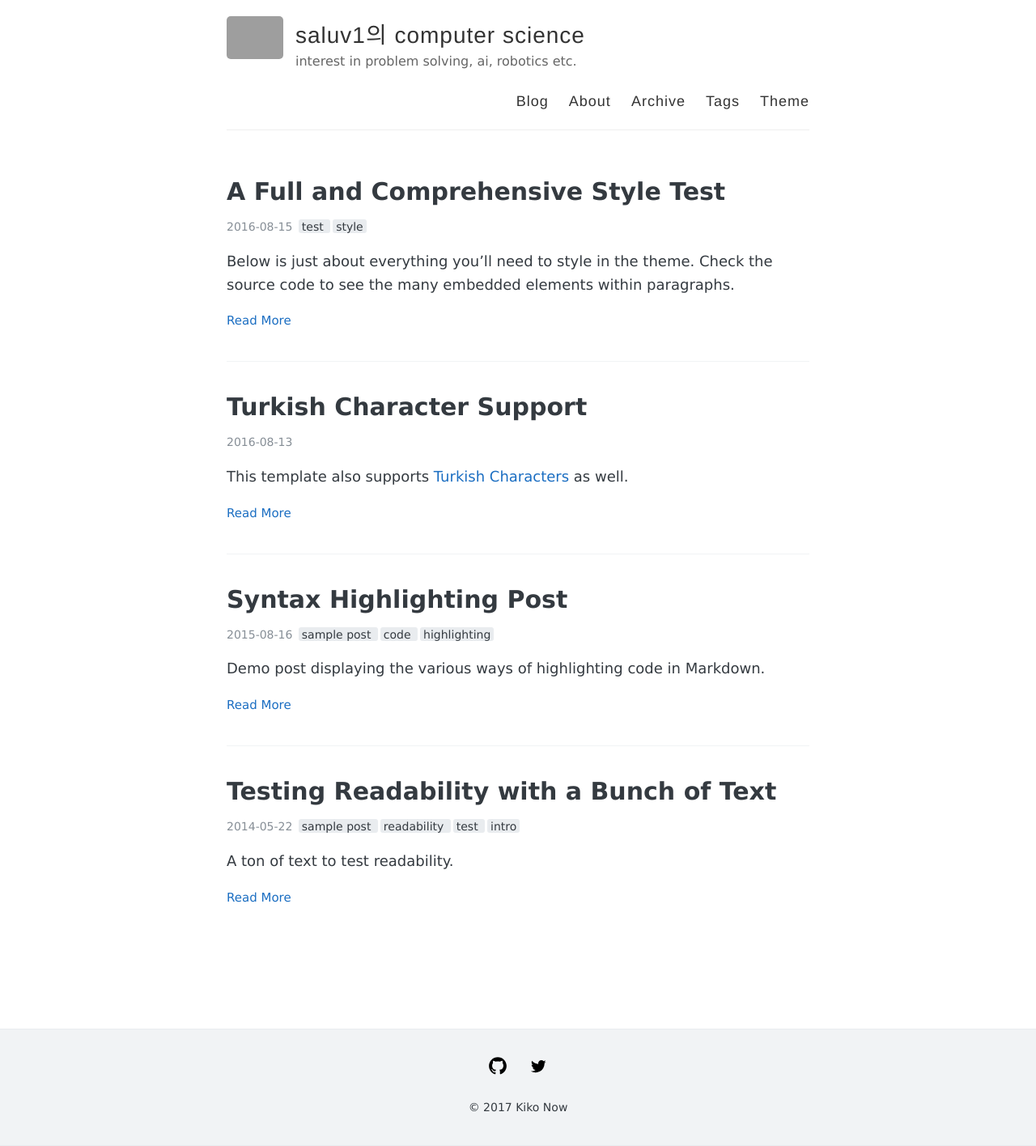
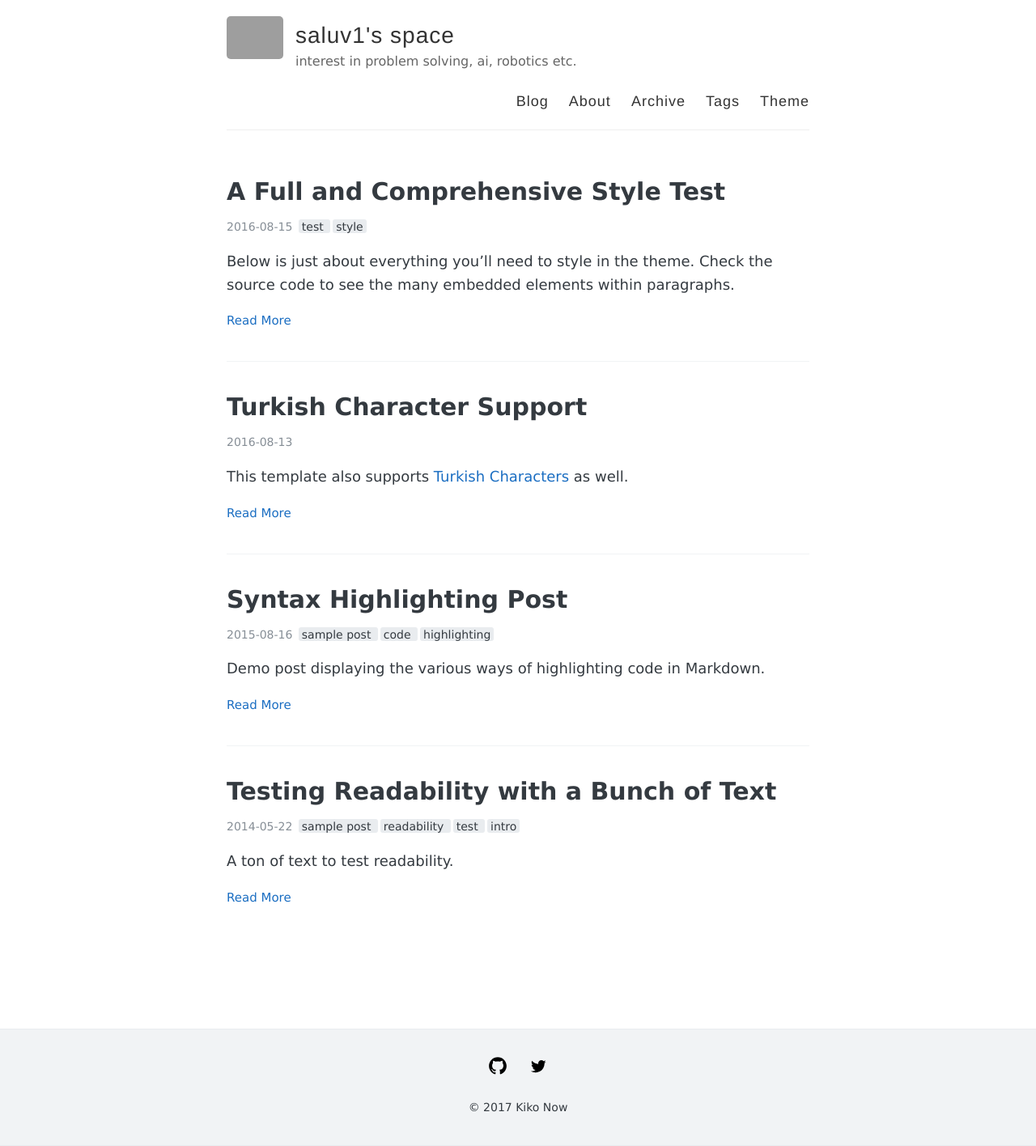
Before and after one commit to saluv1/saluv1.github.io, a Jekyll site: the page built from index.html, in a window 1280 px wide. Shown: the whole page at 81% size. Built offline with Jekyll 4.4.1, drawn with Linux system fonts in a browser that asks for light colours; the list of posts is cut into pages by our own code; grey boxes are pictures that could not be loaded.

Commit message:
Update _config.yml

```diff
--- a/_config.yml
+++ b/_config.yml
@@ -3,7 +3,7 @@
 #
 
 # Name of your site (displayed in the header)
-name: saluv1의 computer science
+name: saluv1's space
 
 # Short bio or description (displayed in the header)
 description: interest in problem solving, ai, robotics etc.
```
